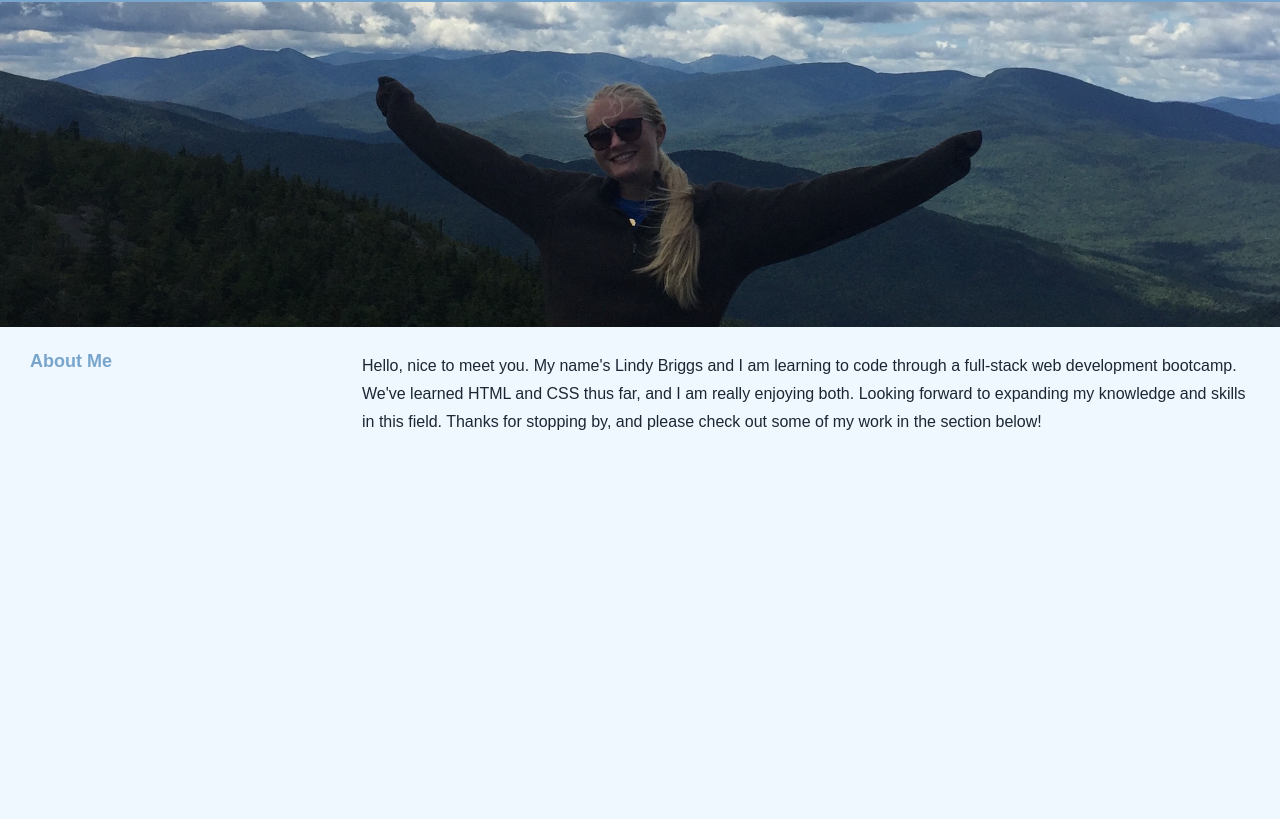
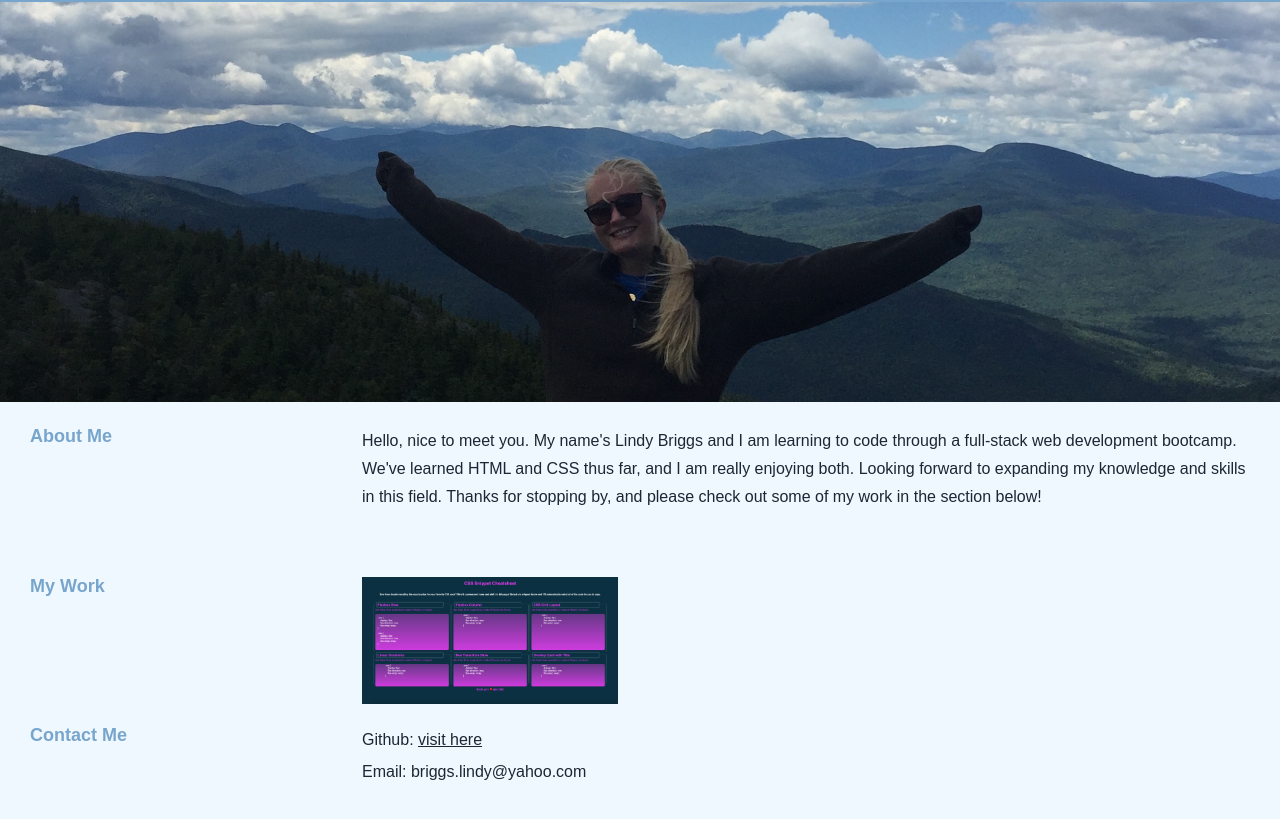
Before and after one commit to lindybriggs/Portfolio--Early-Draft, a plain HTML site: page index.html in a window 1280 px wide. Shown: the part 73-892 px from the top of the page. Before the commit the page ends 800 px from the top, so only its background shows below. Drawn offline with Linux system fonts and the light colour scheme.

Commit message:
added example files and photos, more sections

```diff
--- a/Assets-CSS/style.css
+++ b/Assets-CSS/style.css
@@ -7,7 +7,6 @@ body {
 
 header {
     display:flex;
-    position:fixed;
     width: 100%;
     justify-content: space-between;
     align-items: center;
@@ -31,8 +30,12 @@ h1 {
     font-size: x-large;
 }
 
+li a {
+    color:aliceblue;
+}
+
 a {
-    color:aliceblue;
+    color: rgba(27,39,51,255);
 }
 
 .mainImage {
@@ -54,19 +57,28 @@ h2 {
     display: flex;
     flex-wrap: wrap;
     flex-direction: column;
+    flex-flow: column;
+    flex-basis: 30rem;
 }
 
-.bio {
+.bio,
+.contact,
+.work {
     position: relative;
     width:100%;
+    flex-grow: 1;
 }
 
-#aboutMe {
+#aboutMe,
+#contactMe,
+#myWork {
     position: absolute;
     left:30px;
 }
 
-.paragraph {
+.paragraph,
+.details,
+.images {
     position: absolute;
     justify-content: space-between;
     left: 362px;
@@ -76,8 +88,13 @@ h2 {
     line-height: 175%;
 }
 
+img {
+    max-width: 20%;
+}
+
 @media screen and (max-width: 768px) {
-    header {
+    header,
+    .bio {
       flex-direction: column;
     }
 }
--- /dev/null
+++ b/Work3/style.css
@@ -0,0 +1,18 @@
+* {
+    background-color: pink;
+    color:blueviolet;
+    font-family: monospace;
+}
+
+h1 {
+    font-size: larger;
+    font-weight: 400;
+}
+
+p {
+    font-size: small;
+}
+
+header {
+    margin: 500px;
+}
--- a/index.html
+++ b/index.html
@@ -29,11 +29,24 @@
     <section class="mainImage"></section>
 
     <main id="chunk">
+
         <section class="bio">
-            <h2 id="aboutMe">About Me</h1>
+            <h2 id="aboutMe">About Me</h2>
             <p class="paragraph">
                 Hello, nice to meet you. My name's Lindy Briggs and I am learning to code through a full-stack web development bootcamp. We've learned HTML and CSS thus far, and I am really enjoying both. Looking forward to expanding my knowledge and skills in this field. Thanks for stopping by, and please check out some of my work in the section below!
             </p>
+        </section>
+
+        <section class="work">
+            <h2 id="myWork">My Work</h2>
+            <img class="images" src="./Images/work1.jpg" alt="screenshot of most recent work">
+        </section>
+
+        <section class="contact">
+            <h2 id="contactMe">Contact Me</h2>
+            <p class="details">Github: <a href="https://github.com/lindybriggs">visit here</a> </p>
+            <br><br>
+            <p class="details">Email: briggs.lindy@yahoo.com</p>
         </section>
 
     </main>
```
Also changed, not shown: Work3/index.html (added, +21 -0 lines), Images/work1.jpg (added), Images/work2.jpg (added).
